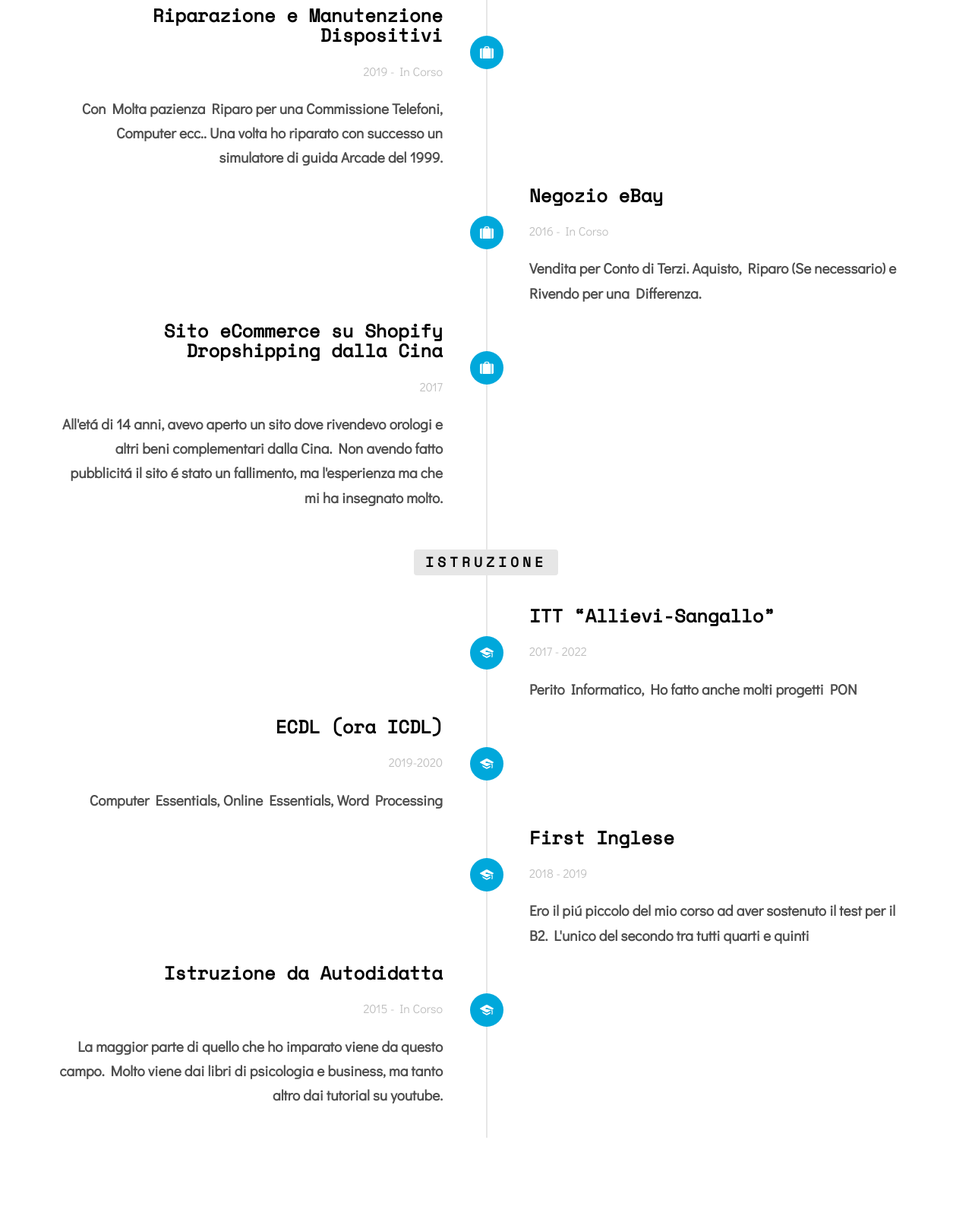
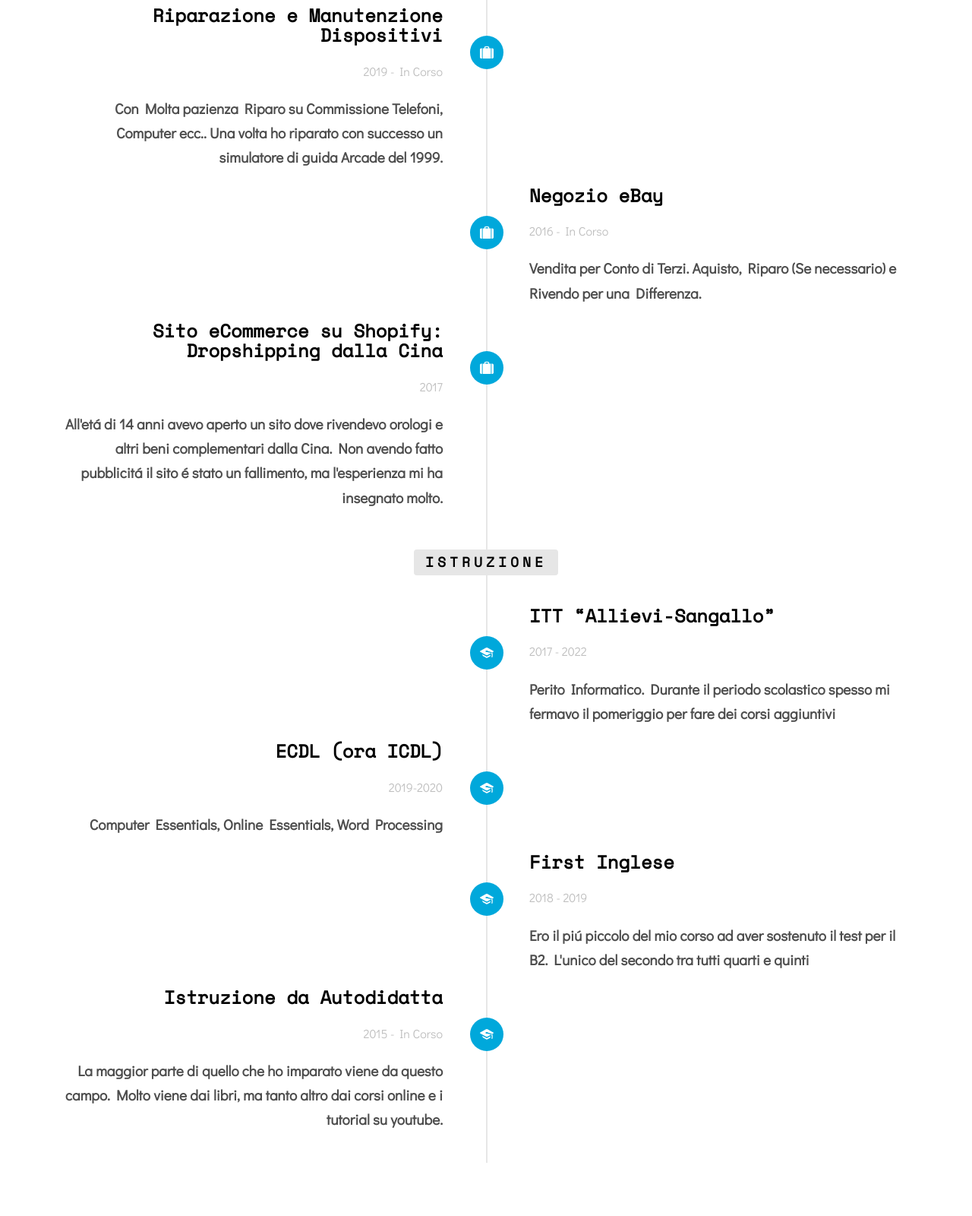
Before and after one commit to iamprod/CV, a plain HTML site: page index.html in a window 1280 px wide. Shown: the part 2840-4440 px from the top of the page at 76% size. Drawn offline with nearby package versions, Linux system fonts and the light colour scheme; some packages are replaced by stand-ins of ours; no server answers; files whose address does not match are found by name.

Commit message:
Update index.html

```diff
--- a/index.html
+++ b/index.html
@@ -185,7 +185,7 @@
 									<span class="company">2019 - In Corso</span>
 								</div>
 								<div class="timeline-body">
-									<p>Con Molta pazienza Riparo per una Commissione Telefoni, Computer ecc.. Una volta ho riparato con successo un simulatore di guida Arcade del 1999.</p>
+									<p>Con Molta pazienza Riparo su Commissione Telefoni, Computer ecc.. Una volta ho riparato con successo un simulatore di guida Arcade del 1999.</p>
 								</div>
 							</div>
 						</li>
@@ -205,11 +205,11 @@
 							<div class="timeline-badge"><i class="icon-suitcase"></i></div>
 							<div class="timeline-panel">
 								<div class="timeline-heading">
-									<h3 class="timeline-title">Sito eCommerce su Shopify Dropshipping dalla Cina</h3>
+									<h3 class="timeline-title">Sito eCommerce su Shopify: Dropshipping dalla Cina</h3>
 									<span class="company">2017</span>
 								</div>
 								<div class="timeline-body">
-									<p>All'etá di 14 anni, avevo aperto un sito dove rivendevo orologi e altri beni complementari dalla Cina. Non avendo fatto pubblicitá il sito é stato un fallimento, ma l'esperienza ma che mi ha insegnato molto. </p>
+									<p>All'etá di 14 anni avevo aperto un sito dove rivendevo orologi e altri beni complementari dalla Cina. Non avendo fatto pubblicitá il sito é stato un fallimento, ma l'esperienza mi ha insegnato molto. </p>
 								</div>
 							</div>
 						</li>
@@ -225,7 +225,7 @@
 									<span class="company">2017 - 2022</span>
 								</div>
 								<div class="timeline-body">
-									<p>Perito Informatico, Ho fatto anche molti progetti PON</p>
+									<p>Perito Informatico. Durante il periodo scolastico spesso mi fermavo il pomeriggio per fare dei corsi aggiuntivi</p>
 								</div>
 							</div>
 						</li>
@@ -261,7 +261,7 @@
 									<span class="company">2015 - In Corso</span>
 								</div>
 								<div class="timeline-body">
-									<p>La maggior parte di quello che ho imparato viene da questo campo. Molto viene dai libri di psicologia e business, ma tanto altro dai tutorial su youtube. </p>
+									<p>La maggior parte di quello che ho imparato viene da questo campo. Molto viene dai libri, ma tanto altro dai corsi online e i tutorial su youtube. </p>
 								</div>
 							</div>
 						</li>
@@ -336,7 +336,7 @@
 							</span>
 							<div class="feature-copy">
 								<h3>Design</h3>
-								<p>Web Design, Graphic Design, Communication Design (UX/UI) ecc.</p>
+								<p>Web Design, Graphic Design, Communication Design (UX/UI) ecc. L'abito FA il monaco. Meglio sfruttare l'effetto alone della prima impressione</p>
 							</div>
 						</div>
 					</div>
@@ -348,7 +348,7 @@
 							</span>
 							<div class="feature-copy">
 								<h3>Attivitá e Imprese</h3>
-								<p>Vorrei impararne ogni loro parte per poterne gestire una in un futuro</p>
+								<p>Punto ad impararne ogni parte, per poterne gestire una in un futuro. Non é per i sodi, ma per l'idea di guadagnare in base ai risultati, non al tempo</p>
 							</div>
 						</div>
 
@@ -376,7 +376,7 @@
 							</span>
 							<div class="feature-copy">
 								<h3>Psicologia</h3>
-								<p>Come dedusse Aristotele, l'uomo é per parte animale per parte razionale. Lo studio della psiche ci fa capire cosa ci porta a ragionare in certi modi</p>
+								<p>Come dedusse Aristotele nella teoria dell'anima, l'uomo é per parte animale per parte razionale. Lo studio della psiche ci fa capire cosa ci porta a ragionare nel modo in cui lo facciamo</p>
 							</div>
 						</div>
 
```
